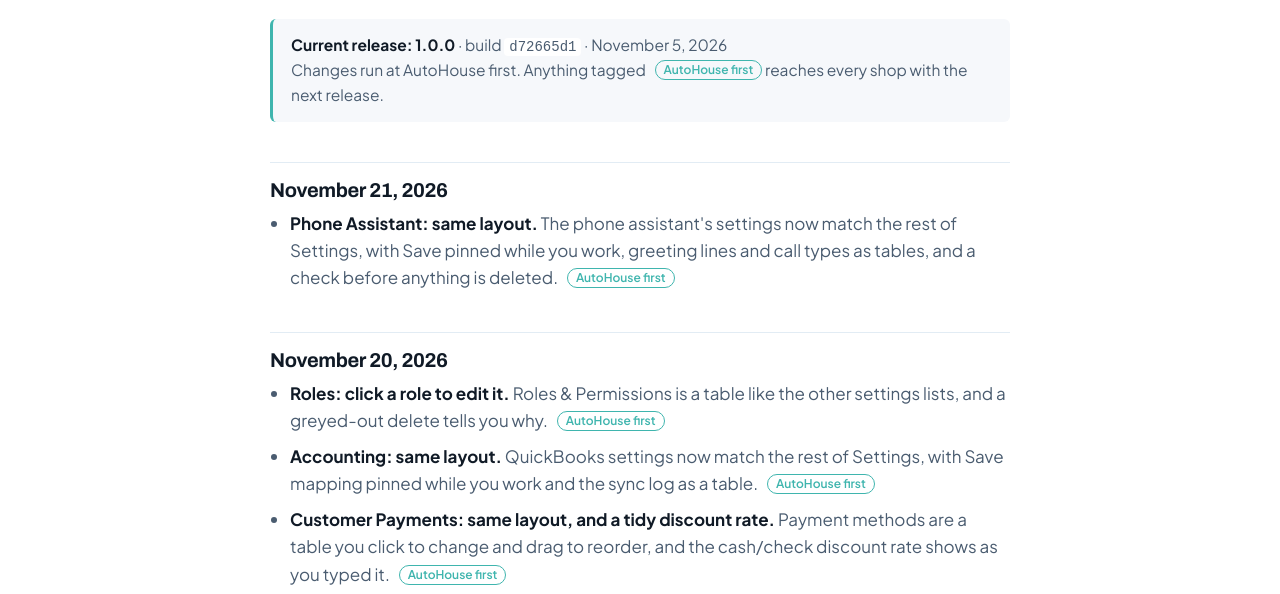
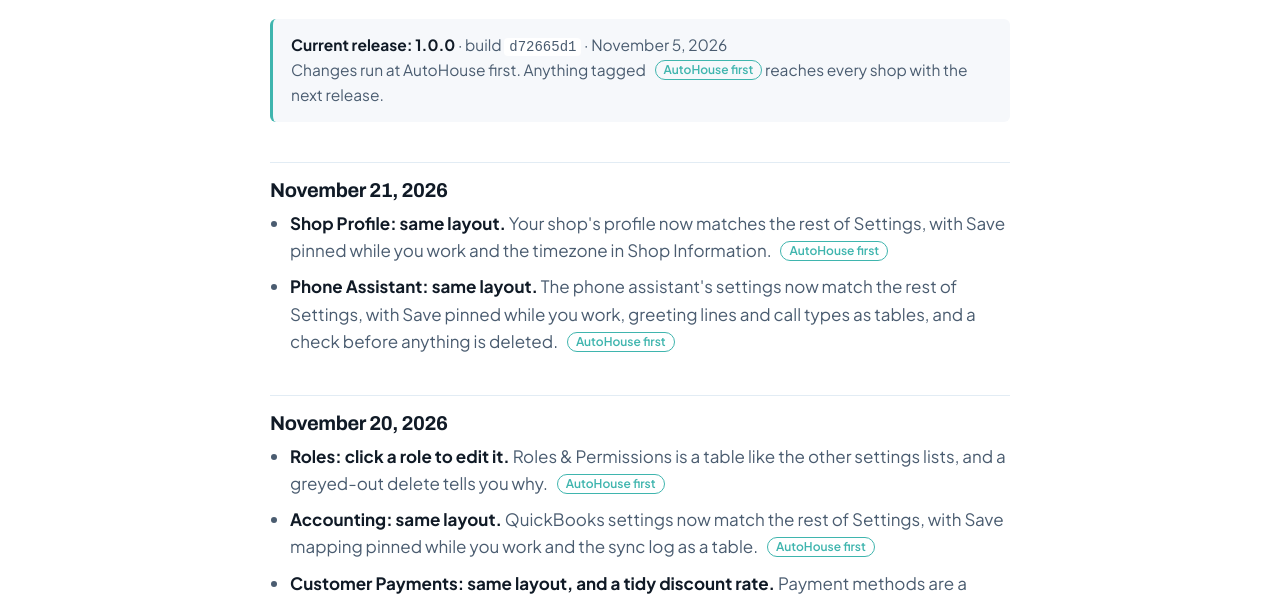
Before and after one commit to josephsprandel/roengine-web, a plain HTML site: page changelog/index.html in a window 1280 px wide. Shown: the part 198-792 px from the top of the page. Drawn offline with Linux system fonts and the light colour scheme.

Commit message:
Changelog: shop profile layout

```diff
--- a/changelog/index.html
+++ b/changelog/index.html
@@ -71,6 +71,7 @@ Changes run at AutoHouse first. Anything tagged <span class="tag">AutoHouse firs
 
 <h2>November 21, 2026</h2>
 <ul>
+<li><b>Shop Profile: same layout.</b> Your shop's profile now matches the rest of Settings, with Save pinned while you work and the timezone in Shop Information. <span class="tag">AutoHouse first</span></li>
 <li><b>Phone Assistant: same layout.</b> The phone assistant's settings now match the rest of Settings, with Save pinned while you work, greeting lines and call types as tables, and a check before anything is deleted. <span class="tag">AutoHouse first</span></li>
 </ul>
 
```
